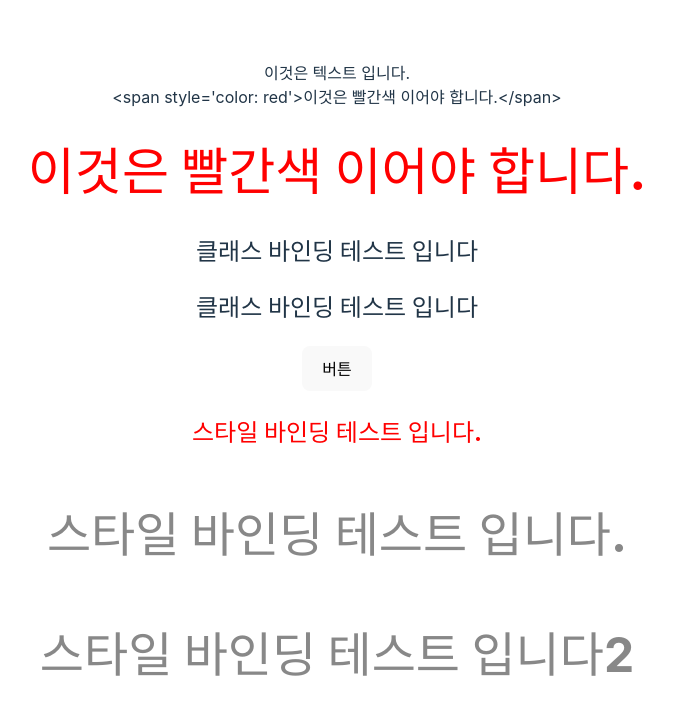
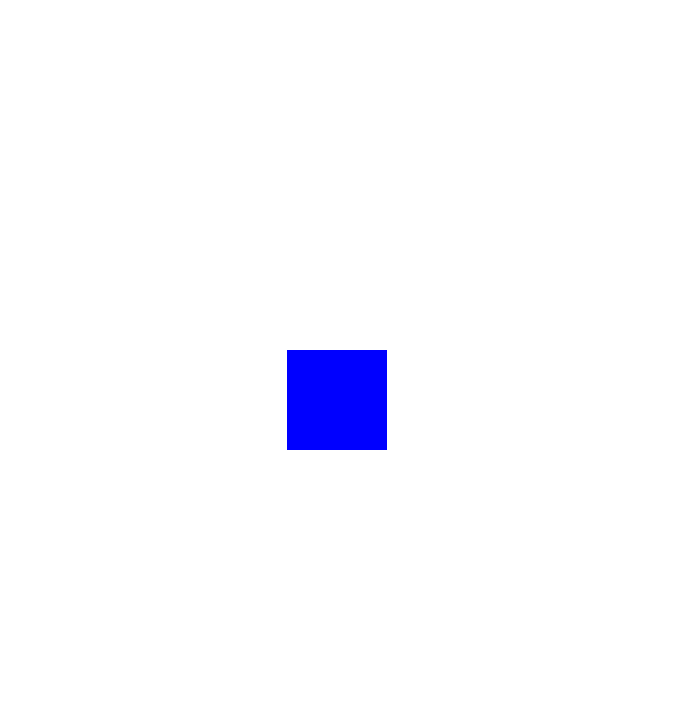
Before and after one commit to AlbertKim365/vue-basic, a Vue app: page / in a window 1280 px wide. Shown: the top 714 px of the page, without its empty margins (303-976 px from the left). Built offline with nearby package versions, Linux system fonts and the light colour scheme.

Commit message:
v-show, v-if

```diff
--- a/src/App.vue
+++ b/src/App.vue
@@ -1,42 +1,50 @@
 <template>
-  <div>{{ rawHtml }}</div>
-  <div>{{ rawHtml2 }}</div>
-  <h1 v-html="rawHtml2"></h1>
+  <div>
+    <!-- <div v-if="isVisible" class="red"></div>
+    <div v-if="isVisible == true" class="blue"></div>
 
-  <h2 v-bind:class="{ active: isActive }">클래스 바인딩 테스트 입니다</h2>
-  <h2 :class="{ active: isActive }">클래스 바인딩 테스트 입니다</h2>
-  <button @click="change">버튼</button>
+    <div v-else class="black"></div> -->
+    <!-- <div v-if="count > 1" class="red"></div>
+    <div v-else class="blue"></div> -->
 
-  <h3 style="color: red; font-size: 24px">스타일 바인딩 테스트 입니다.</h3>
-  <h3 :style="{ color: '#888', fontSize: 48 + 'px' }">
-    스타일 바인딩 테스트 입니다.
-  </h3>
-  <h3 :style="{ color: fontColor, fontSize: fontSize + 'px' }">
-    스타일 바인딩 테스트 입니다2
-  </h3>
+    <!-- <button @click="count++">증가</button>
+    <button @click="count--">감소</button> -->
+
+    <div v-show="isVisible" class="red"></div>
+    <div v-show="!isVisible" class="blue"></div>
+
+    <div v-if="isVisible" class="black"></div>
+  </div>
 </template>
 
 <script>
 export default {
   data() {
     return {
-      rawHtml: "이것은 텍스트 입니다.",
-      rawHtml2: "<span style='color: red'>이것은 빨간색 이어야 합니다.</span>",
-      isActive: false,
-      fontColor: "#888888",
-      fontSize: "48",
+      isVisible: false,
+      count: 0,
     };
-  },
-  methods: {
-    change() {
-      this.isActive = !this.isActive;
-    },
   },
 };
 </script>
 
 <style scoped>
-h2.active {
-  color: green;
+.red {
+  width: 100px;
+  height: 100px;
+
+  background-color: red;
+}
+.blue {
+  width: 100px;
+  height: 100px;
+
+  background-color: blue;
+}
+.black {
+  width: 100px;
+  height: 100px;
+
+  background-color: black;
 }
 </style>
```
